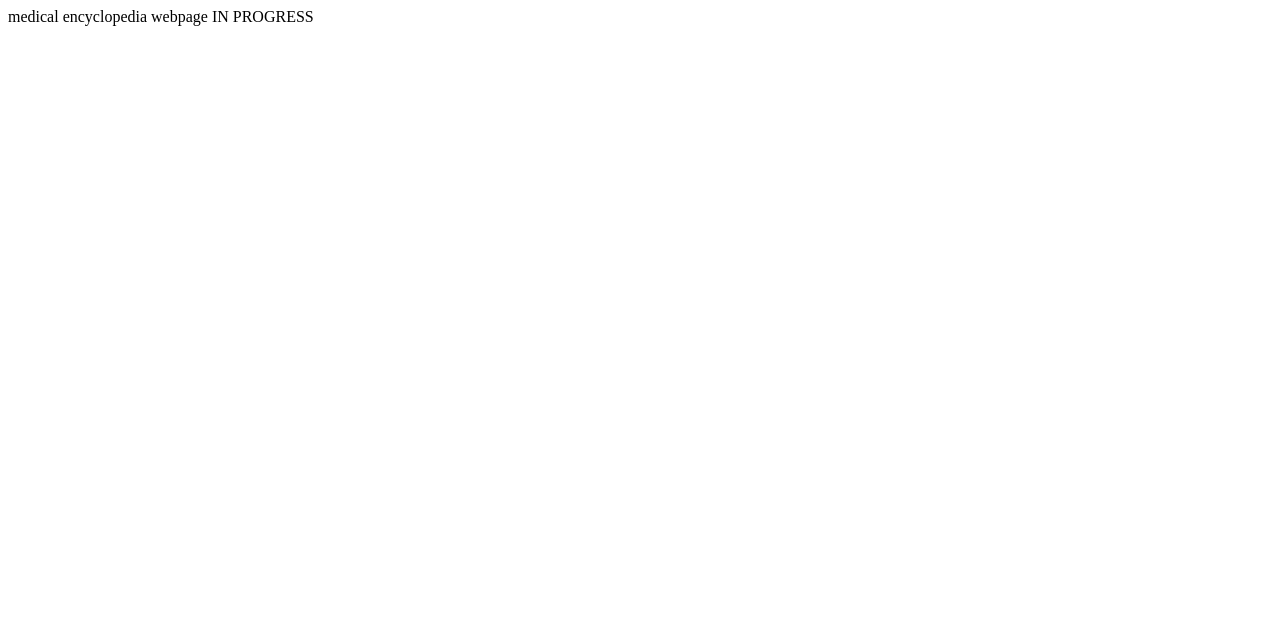
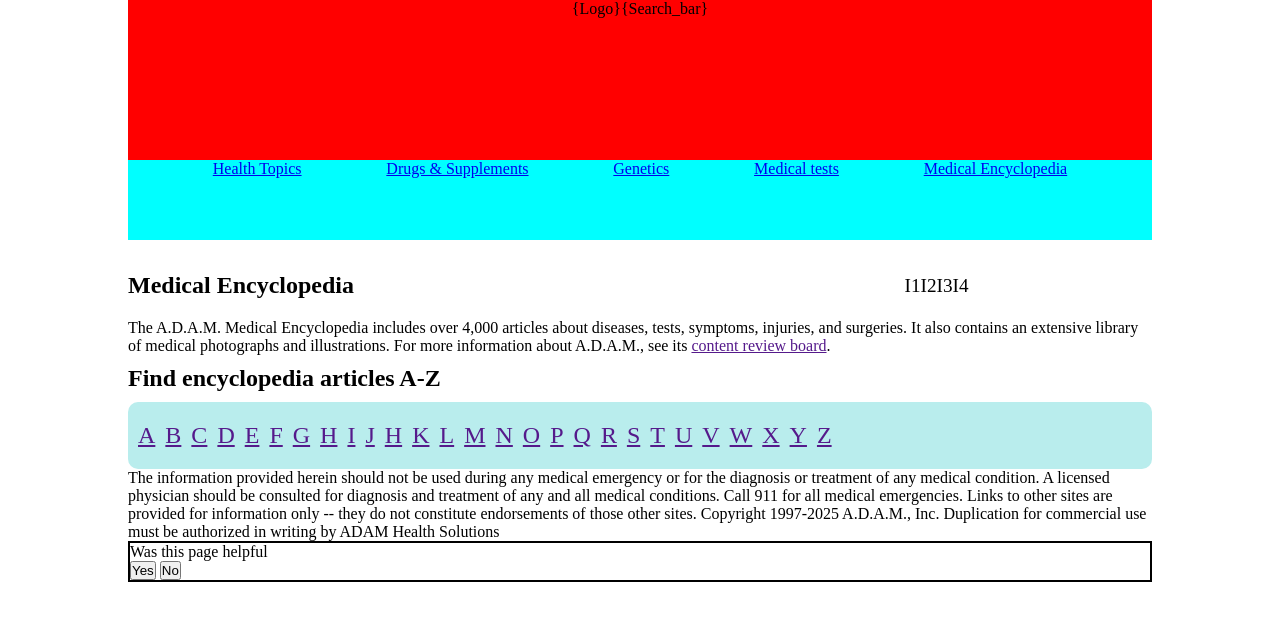
Before and after one commit to Umesh-Manna/Health_care-website, a plain HTML site: page medicalEncyclopedia.html in a window 1280 px wide. Drawn offline with Linux system fonts and the light colour scheme.

Commit message:
commited

```diff
--- a/medicalEncyclopedia.html
+++ b/medicalEncyclopedia.html
@@ -1,13 +1,115 @@
 <!DOCTYPE html>
 <html lang="en">
+
 <head>
     <meta charset="UTF-8">
     <meta name="viewport" content="width=device-width, initial-scale=1.0">
     <title>Document</title>
-    <link rel="stylesheet" href="medicalEncyclopedia.css">
+    <link rel="stylesheet" href="drugSupplement.css">
 </head>
+
 <body>
-    medical encyclopedia webpage
-    IN PROGRESS
+    <header>
+        <ul>
+            <li>{Logo}</li>
+            <li>{Search_bar}</li>
+        </ul>
+    </header>
+
+    <nav>
+        <ul>
+            <li>
+                <a href="http://192.168.29.117:3000/healthTopic.html">Health Topics</a>
+            </li>
+            <li>
+                <a href="http://192.168.29.117:3000/drugSupplement.html">Drugs & Supplements</a>
+            </li>
+            <li>
+                <a href="http://192.168.29.117:3000/genetics.html">Genetics</a>
+            </li>
+            <li>
+                <a href="http://192.168.29.117:3000/medicalTest.html">Medical tests</a>
+            </li>
+            <li>
+                <a href="http://192.168.29.117:3000/medicalEncyclopedia.html">Medical Encyclopedia</a>
+            </li>
+        </ul>
+    </nav>
+
+    <section class="title">
+        <div class="title--header">
+            <h1>Medical Encyclopedia</h1>
+        </div>
+
+        <div class="title--icons">
+            <ul>
+                <li>I1</li>
+                <li>I2</li>
+                <li>I3</li>
+                <li>I4</li>
+            </ul>
+        </div>
+    </section>
+
+    <main class="content">
+        <div class="content--intro-p">
+            <p>The A.D.A.M. Medical Encyclopedia includes over 4,000 articles about diseases, tests, symptoms, injuries,
+            and surgeries. It also contains an extensive library of medical photographs and illustrations. For more
+            information about A.D.A.M., see its <a href="">content review board</a>.</p>
+        </div>
+
+        <div class="content--header">
+            <h2>Find encyclopedia articles A-Z</h2>
+        </div>
+
+        <div class="content--search-list">
+            <ul>
+                <li><a href="">A</a></li>
+                <li><a href="">B</a></li>
+                <li><a href="">C</a></li>
+                <li><a href="">D</a></li>
+                <li><a href="">E</a></li>
+                <li><a href="">F</a></li>
+                <li><a href="">G</a></li>
+                <li><a href="">H</a></li>
+                <li><a href="">I</a></li>
+                <li><a href="">J</a></li>
+                <li><a href="">H</a></li>
+                <li><a href="">K</a></li>
+                <li><a href="">L</a></li>
+                <li><a href="">M</a></li>
+                <li><a href="">N</a></li>
+                <li><a href="">O</a></li>
+                <li><a href="">P</a></li>
+                <li><a href="">Q</a></li>
+                <li><a href="">R</a></li>
+                <li><a href="">S</a></li>
+                <li><a href="">T</a></li>
+                <li><a href="">U</a></li>
+                <li><a href="">V</a></li>
+                <li><a href="">W</a></li>
+                <li><a href="">X</a></li>
+                <li><a href="">Y</a></li>
+                <li><a href="">Z</a></li>
+            </ul>
+        </div>
+
+        <div class="content--body">
+            <p>The information provided herein should not be used during any medical emergency or for the diagnosis or treatment of any medical condition. A licensed physician should be consulted for diagnosis and treatment of any and all medical conditions. Call 911 for all medical emergencies. Links to other sites are provided for information only -- they do not constitute endorsements of those other sites. Copyright 1997-2025 A.D.A.M., Inc. Duplication for commercial use must be authorized in writing by ADAM Health Solutions</p>
+        </div>
+    </main>
+
+    <section class="feedback">
+        <div class="feedback--body">
+            <p>Was this page helpful</p>
+        </div>
+
+        <div class="feedback--btn">
+            <button>Yes</button>
+            <button>No</button>
+
+        </div>
+    </section>
 </body>
+
 </html>
```
